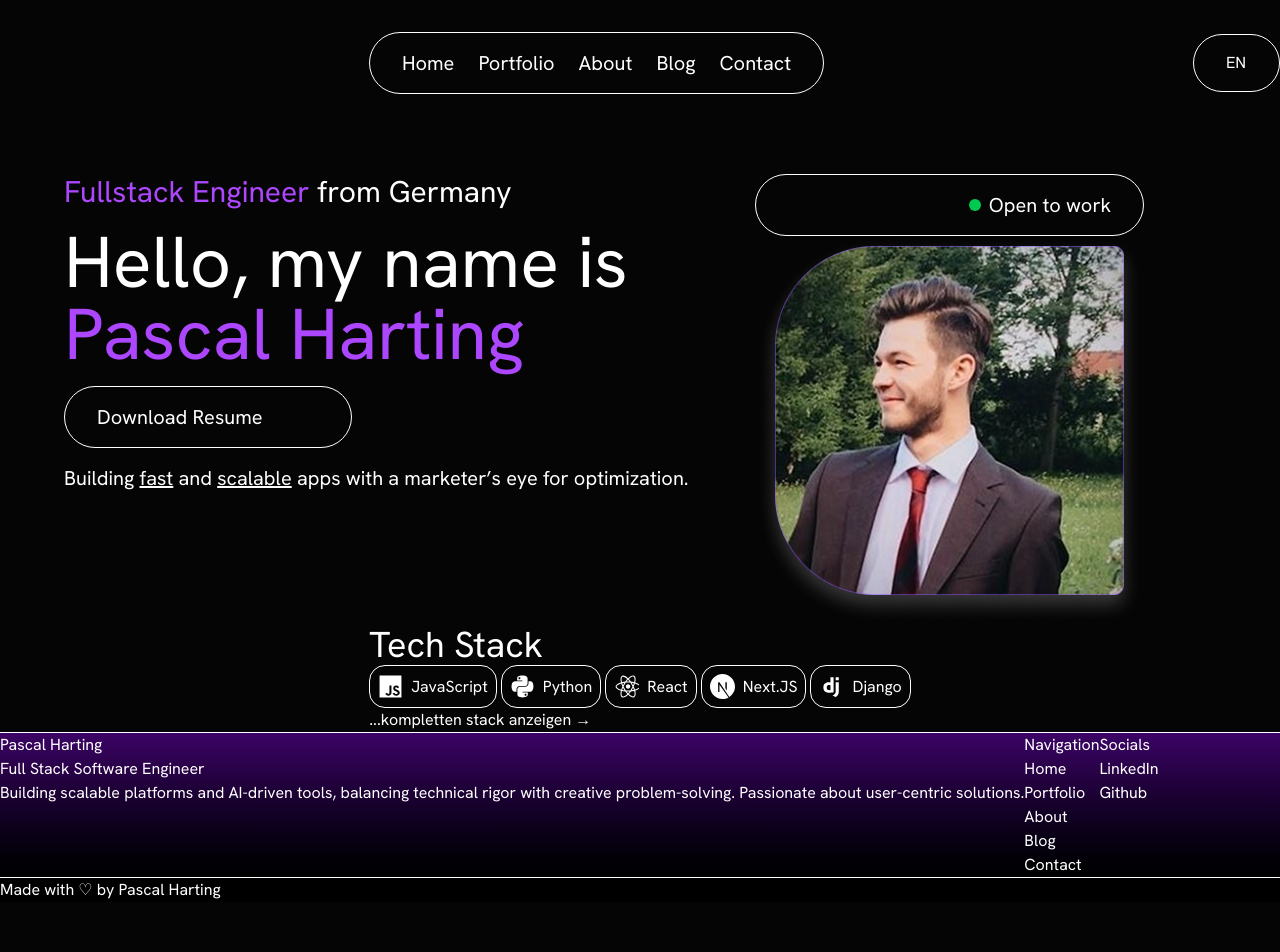
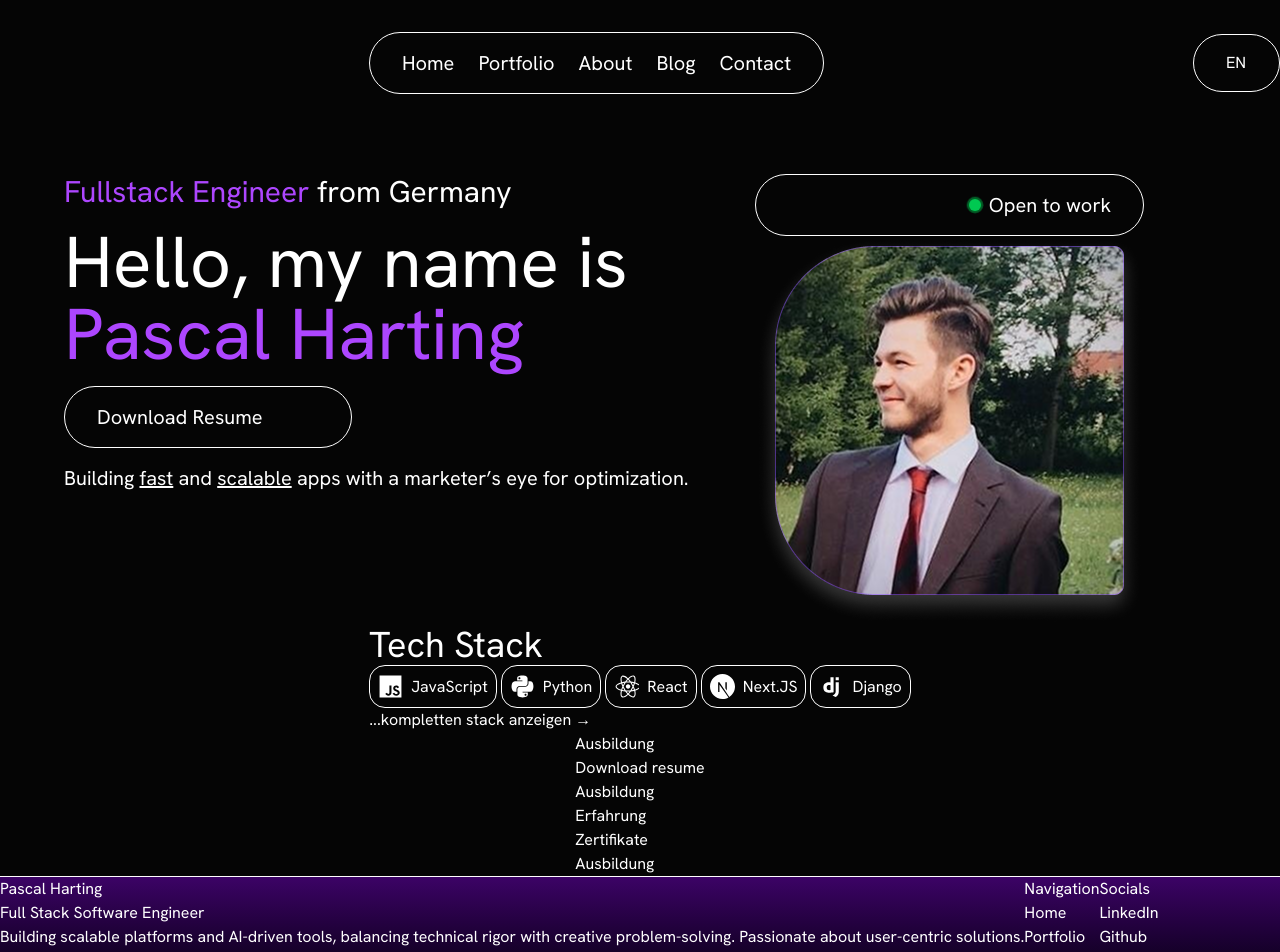
Before and after one commit to p-harting/portfolio, a Next.js app: page /en in a window 1280 px wide. Shown: the top 952 px of the page. Before the commit the page ends 902 px from the top, so only its background shows below. Built offline with nearby package versions, Linux system fonts and the light colour scheme.

Commit message:
Add basic tab component and functionality

```diff
--- a/app/[lang]/(root)/page.tsx
+++ b/app/[lang]/(root)/page.tsx
@@ -1,4 +1,5 @@
 import Hero from "@/components/Hero";
+import Tab from "@/components/Tab";
 import TechStack from "@/components/TechStack";
 
 import { Locale, Dictionary } from "@/i18n-config";
@@ -13,6 +14,7 @@ export default async function Home({params,}: {params: Promise<{ lang: Locale }>
     <main className="flex flex-col justify-center items-center mt-8">
       <Hero dictionary={dictionary.hero} currentLang={awaitedParams.lang} />
       <TechStack />
+      <Tab />
     </main>
   );
 }
--- /dev/null
+++ b/components/Tab.tsx
@@ -0,0 +1,45 @@
+"use client"
+
+import { useState } from "react"
+
+export default function Tab() {
+
+    const [activeTab, setActiveTab] = useState(0)
+
+    function changeTab(choice: number) {
+        setActiveTab(choice)
+    }
+
+    function returnContent(choice: number) {
+        if(choice === 0) {
+            return(<h2>Ausbildung</h2>)
+        }
+        else if (choice === 1) {
+            return(<h2>Erfahrung</h2>)
+        }
+        else if (choice === 2) {
+            return(<h2>Zertifikate</h2>)
+        }
+        else {
+            return(<h2>Error with tab selection</h2>)
+        }
+    }
+
+    return (
+        <div className="text-white">
+            <h2>Ausbildung</h2>
+            <a>Download resume</a>
+            <div>
+                <ul>
+                    <li onClick={() => changeTab(0)}>Ausbildung</li>
+                    <li onClick={() => changeTab(1)}>Erfahrung</li>
+                    <li onClick={() => changeTab(2)}>Zertifikate</li>
+                </ul>
+            </div>
+            <div>
+                {returnContent(activeTab)}
+            </div>
+        </div>
+
+    )
+}
```
